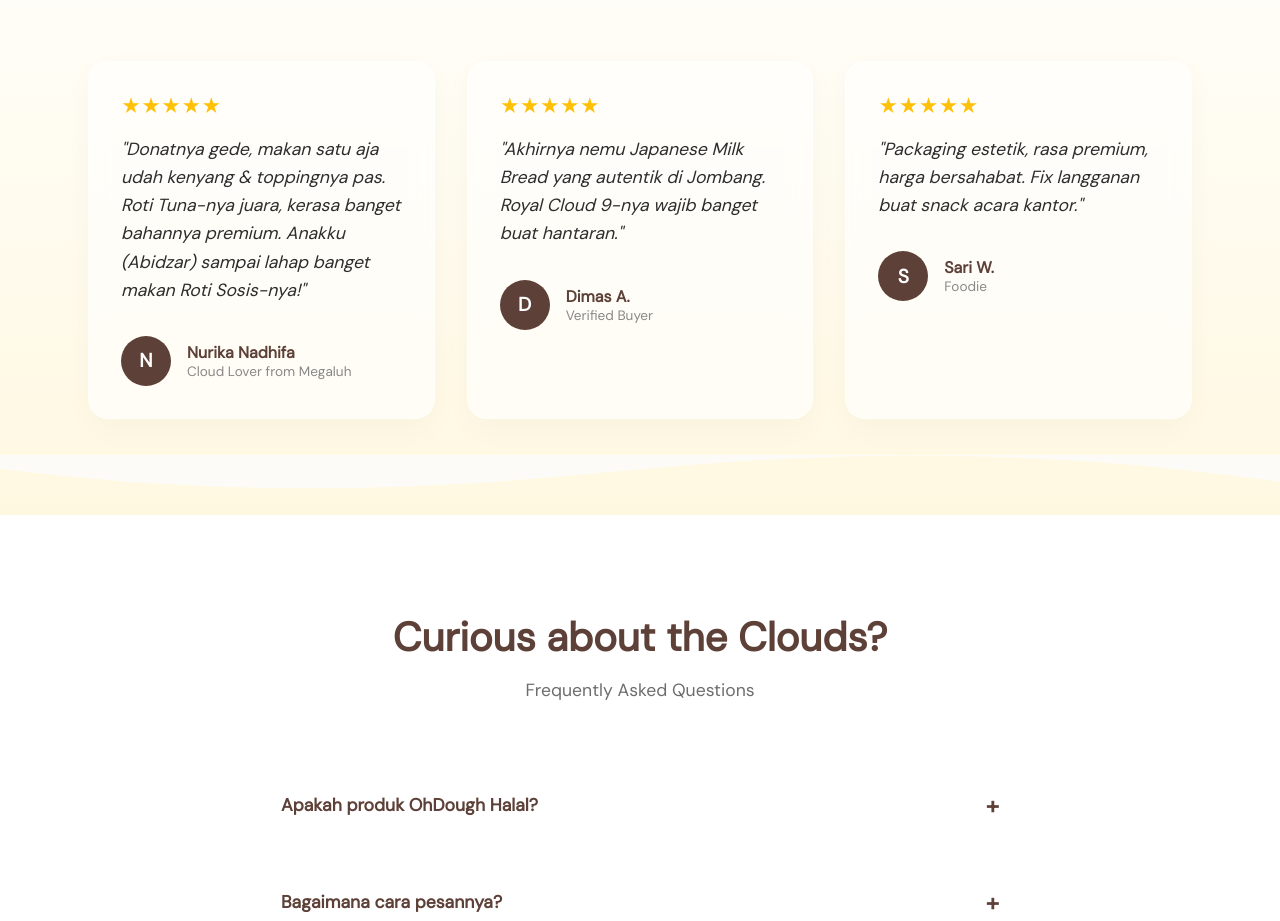
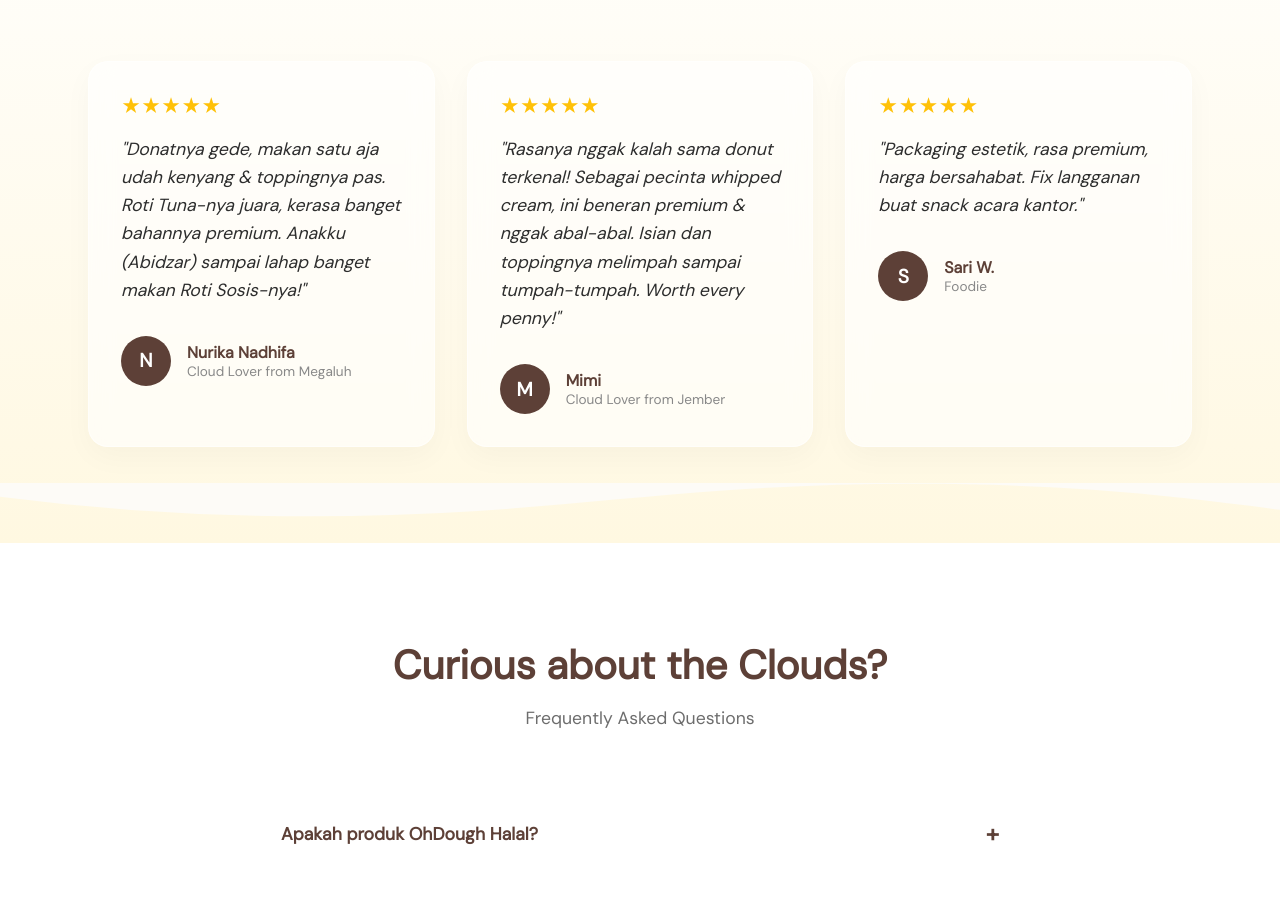
Before and after one commit to cahyoPermono/ohdoughweb, a Next.js app: page / in a window 1280 px wide. Shown: the part 3420-4341 px from the top of the page. Built offline with nearby package versions, Linux system fonts and the light colour scheme.

Commit message:
Update testimonials with real review from Mimi

```diff
--- a/src/components/TestimonialSection.tsx
+++ b/src/components/TestimonialSection.tsx
@@ -12,9 +12,9 @@ const reviews = [
     rating: 5
   },
   {
-    name: "Dimas A.",
-    role: "Verified Buyer",
-    text: "Akhirnya nemu Japanese Milk Bread yang autentik di Jombang. Royal Cloud 9-nya wajib banget buat hantaran.",
+    name: "Mimi",
+    role: "Cloud Lover from Jember",
+    text: "Rasanya nggak kalah sama donut terkenal! Sebagai pecinta whipped cream, ini beneran premium & nggak abal-abal. Isian dan toppingnya melimpah sampai tumpah-tumpah. Worth every penny!",
     rating: 5
   },
   {
```
